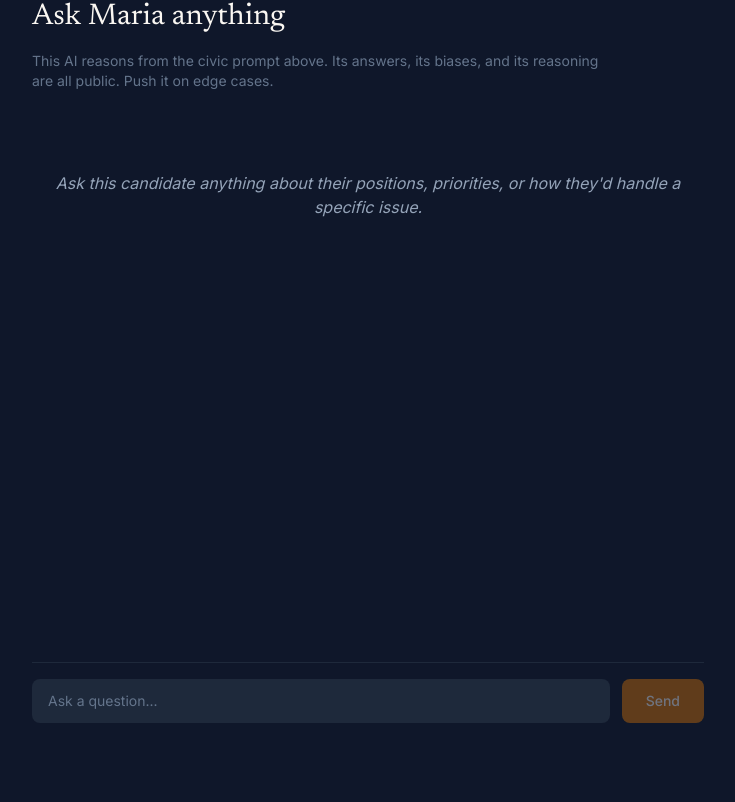
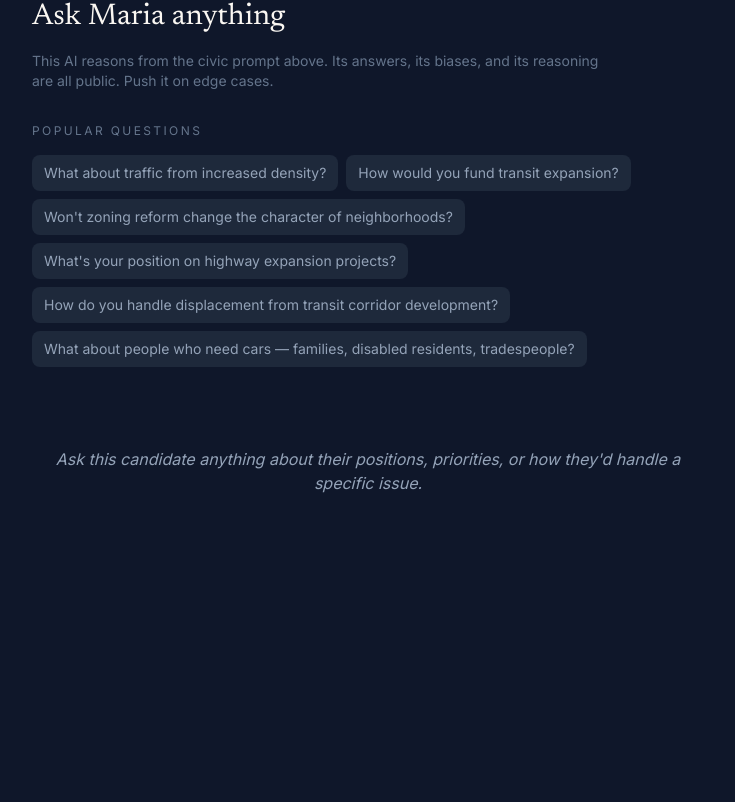
Before and after one commit to rogersterling/opencandidate, a Next.js app: page /candidate/maria-vega in a window 1280 px wide. Shown: the part 3158-3960 px from the top of the page, without its empty margins (64-799 px from the left). Built offline with nearby package versions, Linux system fonts and the light colour scheme.

Commit message:
Add chat persistence and popular questions

```diff
--- /dev/null
+++ b/app/api/questions/route.ts
@@ -0,0 +1,28 @@
+import { storeQuestion, getPopularQuestions } from "@/lib/questions";
+import { NextRequest, NextResponse } from "next/server";
+
+export async function POST(req: NextRequest) {
+  try {
+    const { slug, question } = await req.json();
+    if (!slug || !question) {
+      return NextResponse.json({ error: "Missing slug or question" }, { status: 400 });
+    }
+    await storeQuestion(slug, question);
+    return NextResponse.json({ ok: true });
+  } catch {
+    return NextResponse.json({ ok: true }); // graceful degradation
+  }
+}
+
+export async function GET(req: NextRequest) {
+  try {
+    const slug = req.nextUrl.searchParams.get("slug");
+    if (!slug) {
+      return NextResponse.json({ error: "Missing slug" }, { status: 400 });
+    }
+    const questions = await getPopularQuestions(slug);
+    return NextResponse.json({ questions });
+  } catch {
+    return NextResponse.json({ questions: [] });
+  }
+}
--- a/app/candidate/[slug]/page.tsx
+++ b/app/candidate/[slug]/page.tsx
@@ -1,6 +1,6 @@
 import { notFound } from "next/navigation";
 import { candidates, getCandidate } from "@/lib/candidates";
-import Chat from "@/components/Chat";
+import ChatWithQuestions from "@/components/ChatWithQuestions";
 import Link from "next/link";
 
 export function generateStaticParams() {
@@ -204,7 +204,7 @@ export default async function CandidatePage({
           This AI reasons from the civic prompt above. Its answers, its biases, and its reasoning are all public. Push it on edge cases.
         </p>
         <div className="max-w-2xl">
-          <Chat candidateSlug={candidate.slug} />
+          <ChatWithQuestions candidateSlug={candidate.slug} fallbackFaqs={candidate.faq} />
         </div>
       </section>
 
--- a/components/Chat.tsx
+++ b/components/Chat.tsx
@@ -4,7 +4,15 @@ import { useChat } from "@ai-sdk/react";
 import { DefaultChatTransport } from "ai";
 import { useRef, useEffect, useState, useMemo } from "react";
 
-export default function Chat({ candidateSlug }: { candidateSlug: string }) {
+export default function Chat({
+  candidateSlug,
+  initialQuestion,
+  onQuestionSent,
+}: {
+  candidateSlug: string;
+  initialQuestion?: string;
+  onQuestionSent?: () => void;
+}) {
   const transport = useMemo(
     () =>
       new DefaultChatTransport({
@@ -26,11 +34,33 @@ export default function Chat({ candidateSlug }: { candidateSlug: string }) {
     }
   }, [messages]);
 
+  // Handle initial question from PopularQuestions click
+  useEffect(() => {
+    if (initialQuestion && !isLoading) {
+      sendMessage({ text: initialQuestion });
+      // Fire and forget: store the question
+      fetch("/api/questions", {
+        method: "POST",
+        headers: { "Content-Type": "application/json" },
+        body: JSON.stringify({ slug: candidateSlug, question: initialQuestion }),
+      }).catch(() => {});
+      onQuestionSent?.();
+    }
+    // eslint-disable-next-line react-hooks/exhaustive-deps
+  }, [initialQuestion]);
+
   const handleSubmit = (e: React.FormEvent) => {
     e.preventDefault();
     if (!input.trim() || isLoading) return;
-    sendMessage({ text: input });
+    const question = input.trim();
+    sendMessage({ text: question });
     setInput("");
+    // Fire and forget: store the question
+    fetch("/api/questions", {
+      method: "POST",
+      headers: { "Content-Type": "application/json" },
+      body: JSON.stringify({ slug: candidateSlug, question }),
+    }).catch(() => {});
   };
 
   return (
--- /dev/null
+++ b/components/ChatWithQuestions.tsx
@@ -0,0 +1,36 @@
+"use client";
+
+import { useState } from "react";
+import Chat from "./Chat";
+import PopularQuestions from "./PopularQuestions";
+import type { FAQ } from "@/lib/candidates";
+
+export default function ChatWithQuestions({
+  candidateSlug,
+  fallbackFaqs,
+}: {
+  candidateSlug: string;
+  fallbackFaqs: FAQ[];
+}) {
+  const [pendingQuestion, setPendingQuestion] = useState<string | undefined>();
+
+  return (
+    <div className="space-y-8">
+      <div>
+        <p className="text-[#64748b] text-xs uppercase tracking-[0.2em] mb-4">
+          Popular Questions
+        </p>
+        <PopularQuestions
+          candidateSlug={candidateSlug}
+          fallbackFaqs={fallbackFaqs}
+          onQuestionClick={(q) => setPendingQuestion(q)}
+        />
+      </div>
+      <Chat
+        candidateSlug={candidateSlug}
+        initialQuestion={pendingQuestion}
+        onQuestionSent={() => setPendingQuestion(undefined)}
+      />
+    </div>
+  );
+}
--- /dev/null
+++ b/components/PopularQuestions.tsx
@@ -0,0 +1,54 @@
+"use client";
+
+import { useEffect, useState } from "react";
+import type { FAQ } from "@/lib/candidates";
+
+interface Props {
+  candidateSlug: string;
+  fallbackFaqs: FAQ[];
+  onQuestionClick: (question: string) => void;
+}
+
+export default function PopularQuestions({
+  candidateSlug,
+  fallbackFaqs,
+  onQuestionClick,
+}: Props) {
+  const [questions, setQuestions] = useState<string[]>([]);
+  const [loaded, setLoaded] = useState(false);
+
+  useEffect(() => {
+    fetch(`/api/questions?slug=${candidateSlug}`)
+      .then((r) => r.json())
+      .then((data) => {
+        if (data.questions?.length > 0) {
+          setQuestions(data.questions.slice(0, 10));
+        }
+        setLoaded(true);
+      })
+      .catch(() => setLoaded(true));
+  }, [candidateSlug]);
+
+  const displayQuestions =
+    questions.length > 0
+      ? questions
+      : fallbackFaqs.map((f) => f.question);
+
+  if (!loaded) return null;
+
+  return (
+    <div className="space-y-3">
+      <div className="flex flex-wrap gap-2">
+        {displayQuestions.map((q, i) => (
+          <button
+            key={i}
+            onClick={() => onQuestionClick(q)}
+            className="text-left text-sm px-3 py-2 rounded-lg bg-[#1e293b] text-[#94a3b8] hover:text-[#faf7f2] hover:bg-[#334155] transition-colors"
+          >
+            {q}
+          </button>
+        ))}
+      </div>
+    </div>
+  );
+}
--- /dev/null
+++ b/lib/questions.ts
@@ -0,0 +1,34 @@
+import { Redis } from "@upstash/redis";
+
+let redis: Redis | null = null;
+
+function getRedis(): Redis | null {
+  if (redis) return redis;
+  const url = process.env.UPSTASH_REDIS_REST_URL;
+  const token = process.env.UPSTASH_REDIS_REST_TOKEN;
+  if (!url || !token) return null;
+  redis = new Redis({ url, token });
+  return redis;
+}
+
+export async function storeQuestion(slug: string, question: string) {
+  const r = getRedis();
+  if (!r) return;
+  const key = `questions:${slug}`;
+  // Use sorted set, increment score for duplicate questions
+  const normalized = question.trim().slice(0, 500);
+  if (!normalized) return;
+  await r.zincrby(key, 1, normalized);
+}
+
+export async function getPopularQuestions(
+  slug: string,
+  limit = 10
+): Promise<string[]> {
+  const r = getRedis();
+  if (!r) return [];
+  const key = `questions:${slug}`;
+  // Get top questions by score (descending)
+  const results = await r.zrange(key, 0, limit - 1, { rev: true });
+  return results as string[];
+}
--- a/package.json
+++ b/package.json
@@ -11,6 +11,7 @@
   "dependencies": {
     "@ai-sdk/openai": "^3.0.47",
     "@ai-sdk/react": "^3.0.136",
+    "@upstash/redis": "^1.37.0",
     "ai": "^6.0.134",
     "next": "16.2.1",
     "react": "19.2.4",
```
Also changed, not shown: 1 other file (tests, documents, lock files or other folders).
